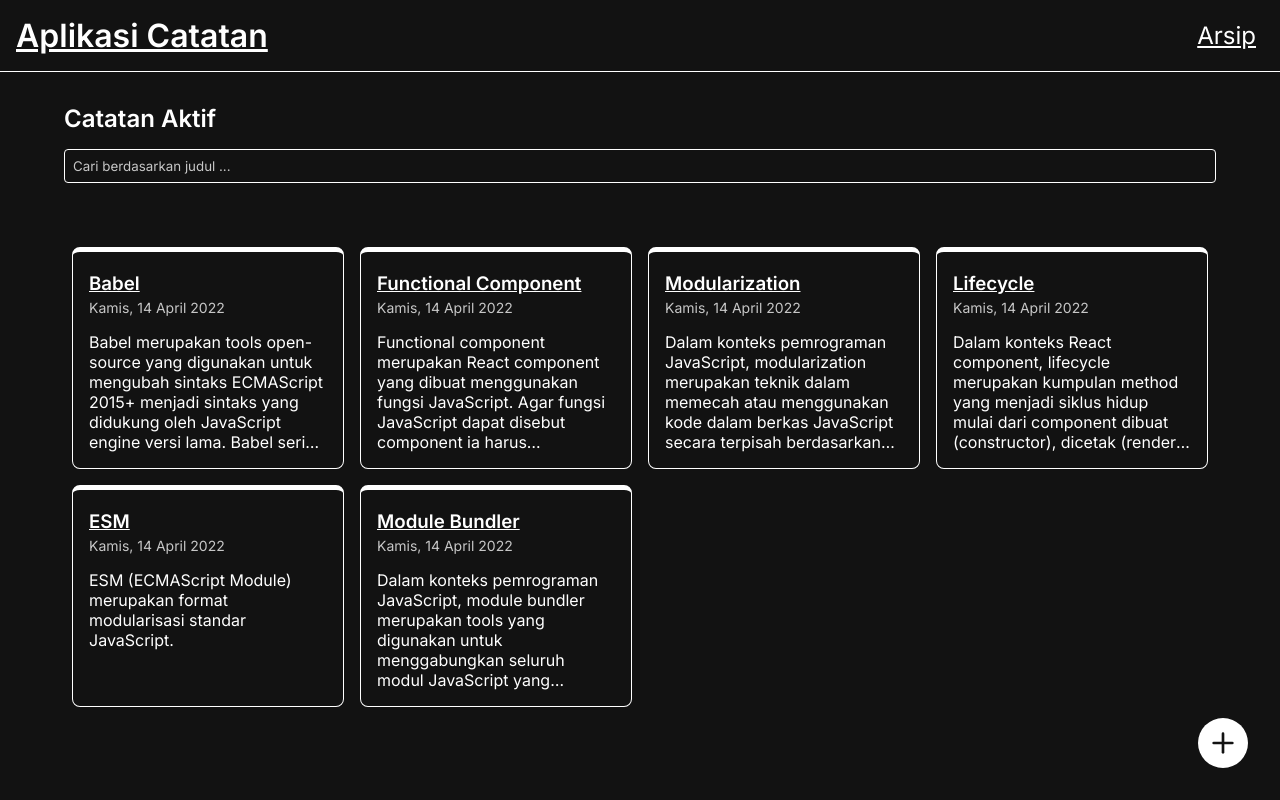
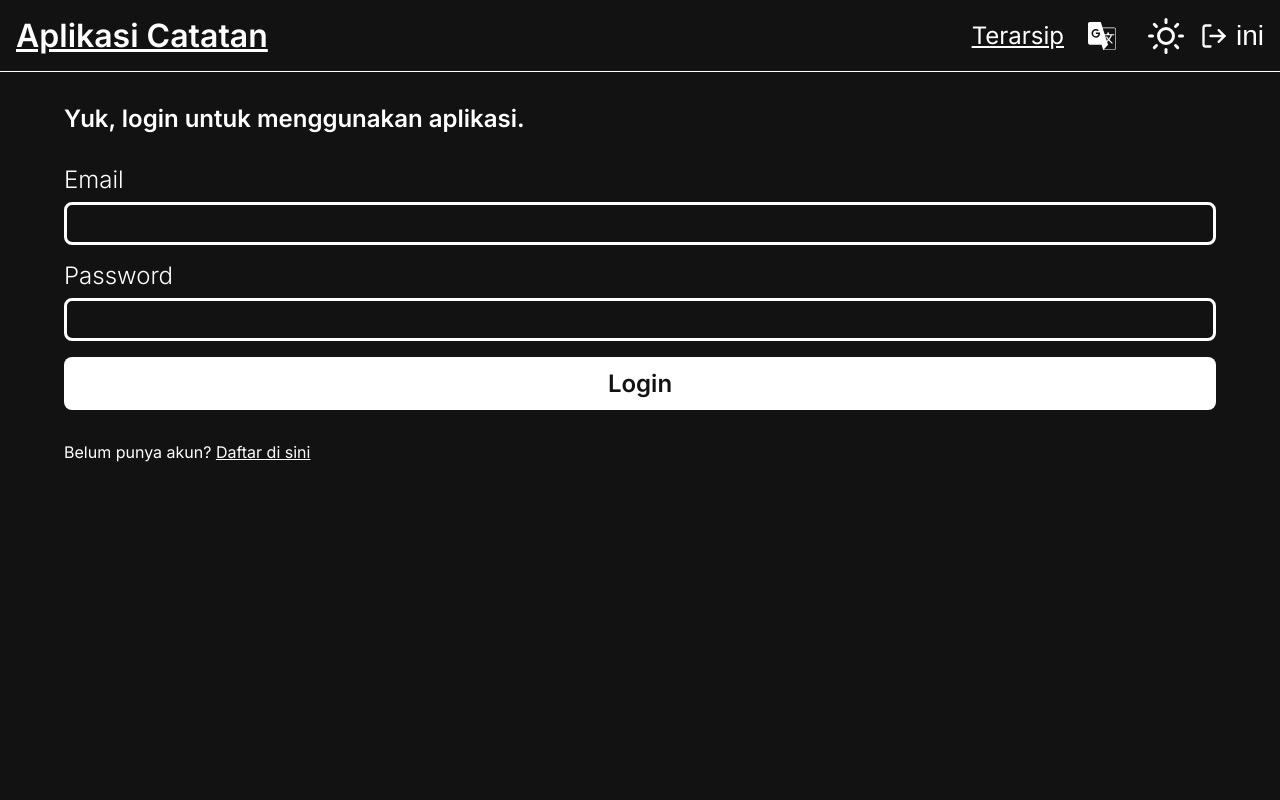
Before and after one commit to herisusantoarismann/Dicoding, a React (Create React App) app in the folder react-fundamental/personal-notes-app-starter/: page / in a window 1280 px wide. Built offline with nearby package versions, Linux system fonts and the light colour scheme.

Commit message:
Add login and register page

```diff
--- a/react-fundamental/personal-notes-app-starter/src/App.js
+++ b/react-fundamental/personal-notes-app-starter/src/App.js
@@ -6,6 +6,7 @@ import ArchivedPage from "./pages/ArchivedPage";
 import DetailPage from "./pages/DetailPage";
 import HomePage from "./pages/HomePage";
 import NotFound from "./pages/404";
+import RegisterPage from "./pages/RegisterPage";
 
 function App() {
   return (
@@ -18,6 +19,7 @@ function App() {
             <Route path="/archives" element={<ArchivedPage />} />
             <Route path="/notes/new" element={<AddNote />} />
             <Route path="/notes/:idnote" element={<DetailPage />} />
+            <Route path="/register" element={<RegisterPage />} />
             <Route path="*" element={<NotFound />} />
           </Routes>
         </main>
--- a/react-fundamental/personal-notes-app-starter/src/components/Header.js
+++ b/react-fundamental/personal-notes-app-starter/src/components/Header.js
@@ -1,5 +1,7 @@
 import React from "react";
 import { Link } from "react-router-dom";
+import { SiGoogletranslate } from "react-icons/si";
+import { FiSun, FiLogOut } from "react-icons/fi";
 
 const Header = () => {
   return (
@@ -7,13 +9,23 @@ const Header = () => {
       <h1>
         <Link to="/">Aplikasi Catatan</Link>
       </h1>
-      <nav className="navigation">
+      <nav class="navigation">
         <ul>
           <li>
-            <Link to="/archives">Arsip</Link>
+            <Link to="/archives">Terarsip</Link>
           </li>
         </ul>
       </nav>
+      <button class="toggle-locale" type="button">
+        <SiGoogletranslate />
+      </button>
+      <button class="toggle-theme" type="button">
+        <FiSun />
+      </button>
+      <button class="button-logout" type="button">
+        <FiLogOut />
+        ini
+      </button>
     </header>
   );
 };
--- /dev/null
+++ b/react-fundamental/personal-notes-app-starter/src/components/LoginInput.js
@@ -0,0 +1,22 @@
+import React from "react";
+import { Link } from "react-router-dom";
+
+const LoginInput = () => {
+  return (
+    <section class="login-page">
+      <h2>Yuk, login untuk menggunakan aplikasi.</h2>
+      <div class="input-login">
+        <label for="email">Email</label>
+        <input type="email" id="email" value="" />
+        <label for="password">Password</label>
+        <input type="password" id="password" value="" />
+        <button type="button">Login</button>
+      </div>
+      <p>
+        Belum punya akun? <Link to="/register">Daftar di sini</Link>
+      </p>
+    </section>
+  );
+};
+
+export default LoginInput;
--- a/react-fundamental/personal-notes-app-starter/src/pages/HomePage.js
+++ b/react-fundamental/personal-notes-app-starter/src/pages/HomePage.js
@@ -2,6 +2,7 @@ import React from "react";
 import { FiPlus } from "react-icons/fi";
 import { Link, useSearchParams } from "react-router-dom";
 import EmptyNotes from "../components/EmptyNotes";
+import LoginInput from "../components/LoginInput";
 import NoteList from "../components/NoteList";
 import SearchBar from "../components/SearchBar";
 import { getActiveNotes } from "../utils/local-data";
@@ -22,21 +23,22 @@ const HomePage = () => {
   };
 
   return (
-    <section className="homepage">
-      <h2>Catatan Aktif</h2>
-      <SearchBar
-        value={searchParams.get("title") ? searchParams.get("title") : ""}
-        onChange={onChange}
-      />
-      {notes.length > 0 ? <NoteList notes={filteredNotes} /> : <EmptyNotes />}
-      <div className="homepage__action">
-        <Link to={"/notes/new"}>
-          <button className="action" type="button" title="Tambah">
-            <FiPlus />
-          </button>
-        </Link>
-      </div>
-    </section>
+    <LoginInput />
+    // <section className="homepage">
+    //   <h2>Catatan Aktif</h2>
+    //   <SearchBar
+    //     value={searchParams.get("title") ? searchParams.get("title") : ""}
+    //     onChange={onChange}
+    //   />
+    //   {notes.length > 0 ? <NoteList notes={filteredNotes} /> : <EmptyNotes />}
+    //   <div className="homepage__action">
+    //     <Link to={"/notes/new"}>
+    //       <button className="action" type="button" title="Tambah">
+    //         <FiPlus />
+    //       </button>
+    //     </Link>
+    //   </div>
+    // </section>
   );
 };
 
--- /dev/null
+++ b/react-fundamental/personal-notes-app-starter/src/pages/RegisterPage.js
@@ -0,0 +1,26 @@
+import React from "react";
+import { Link } from "react-router-dom";
+
+const RegisterPage = () => {
+  return (
+    <section class="regsiter-page">
+      <h2>Isi form untuk mendaftar akun.</h2>
+      <div class="input-register">
+        <label for="name">Name</label>
+        <input type="text" id="name" value="" />
+        <label for="email">Email</label>
+        <input type="email" id="email" value="" />
+        <label for="password">Password</label>
+        <input type="password" id="password" value="" />
+        <label for="confirmPassword">Confirm Password</label>
+        <input type="password" id="confirmPassword" value="" />
+        <button type="button">Register</button>
+      </div>
+      <p>
+        Sudah punya akun? <Link to="/">Login di sini</Link>
+      </p>
+    </section>
+  );
+};
+
+export default RegisterPage;
```
Also changed, not shown: react-fundamental/personal-notes-app-starter/src/utils/api.js (added, +176 -0 lines), 1 other file (tests, documents, lock files or other folders).
